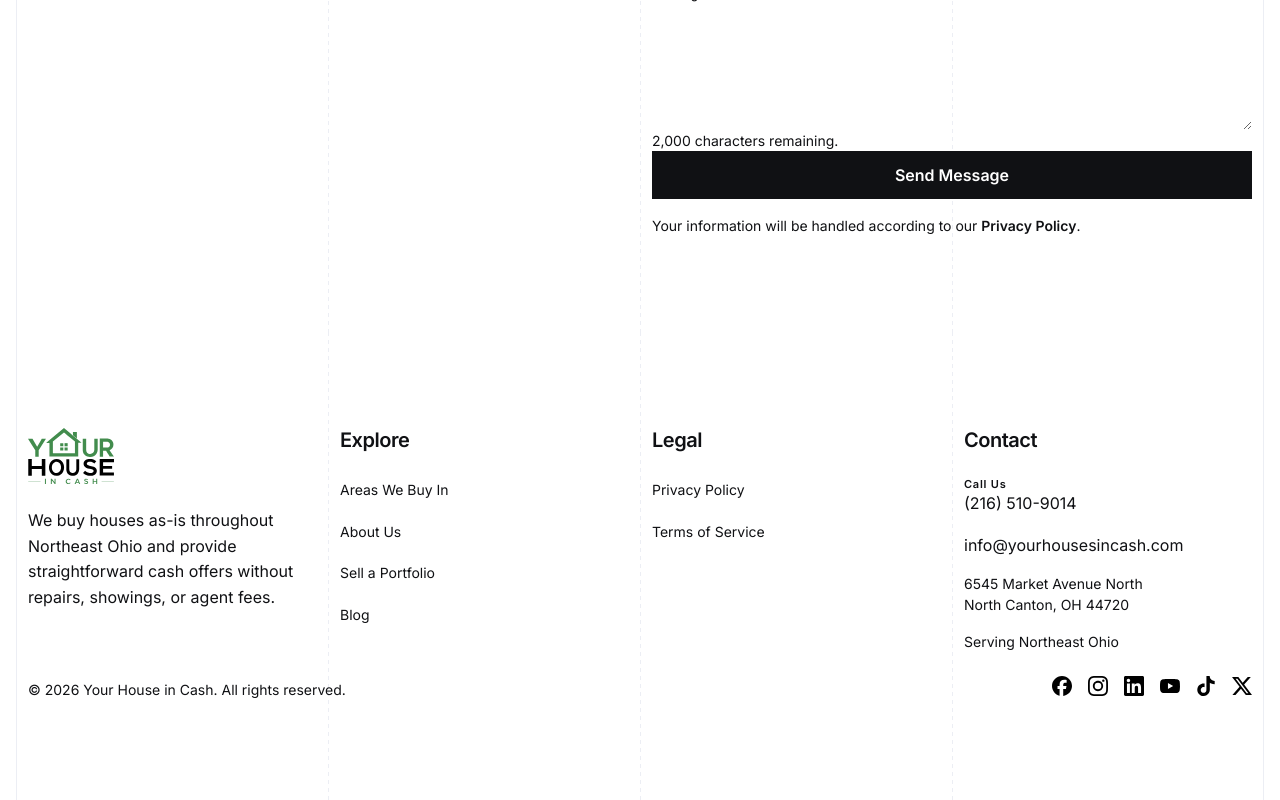
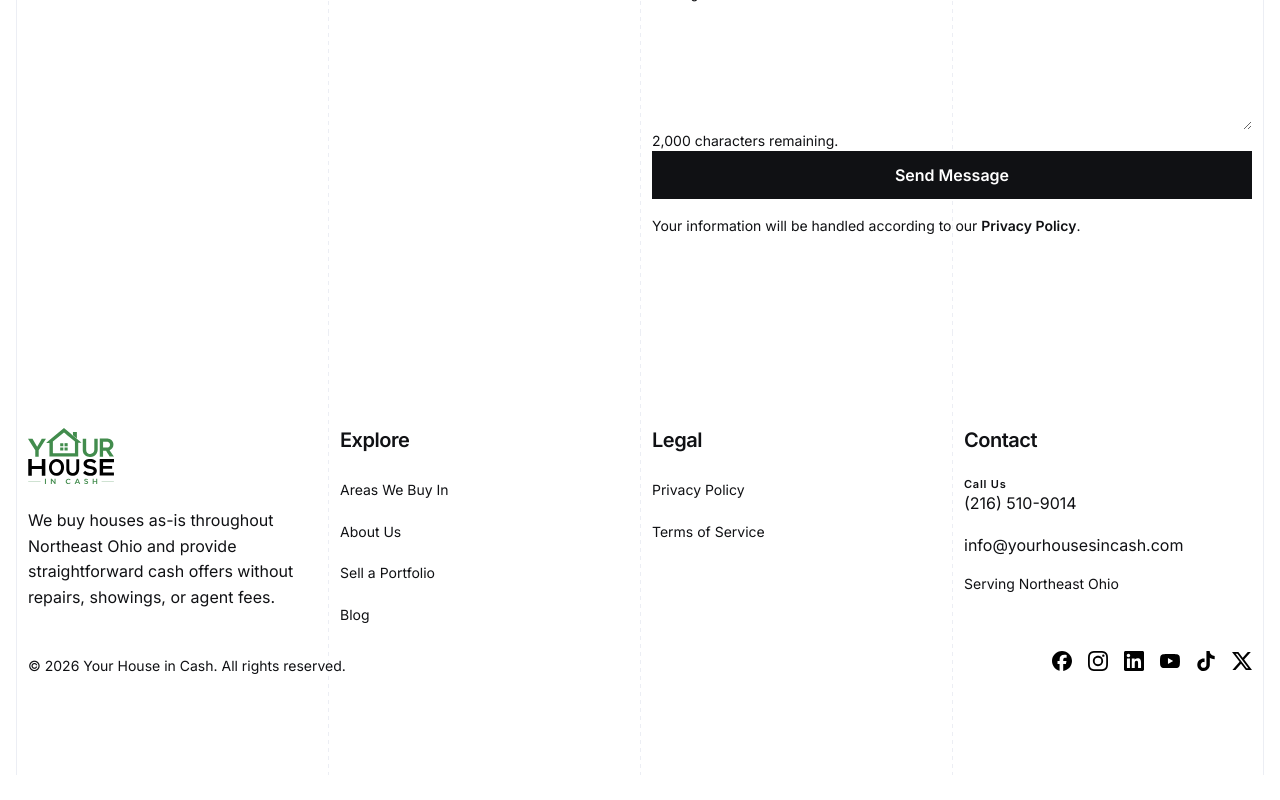
Before and after one commit to YHICAdmin/your-house-in-cash, a Next.js app: page /contact in a window 1280 px wide. Shown: the part 572-1372 px from the top of the page. After the commit the page ends 1347 px from the top, so only its background shows below. Built offline with nearby package versions, Linux system fonts and the light colour scheme.

Commit message:
Remove footer street address

```diff
--- a/project-documentation/shared-sections.md
+++ b/project-documentation/shared-sections.md
@@ -286,7 +286,6 @@ The Footer is divided into Company, Navigation, Legal, and Contact content areas
 - Phone number: `(216) 510-9014`.
 - The phone number uses link semantics and navigates to `tel:2165109014`.
 - Email: `info@yourhousesincash.com`, linked to `mailto:info@yourhousesincash.com`.
-- Physical address: **6545 Market Avenue North, North Canton, OH 44720**.
 - Service-area text: **Serving Northeast Ohio**.
 
 ### Component and Semantics
@@ -294,7 +293,6 @@ The Footer is divided into Company, Navigation, Legal, and Contact content areas
 - The heading uses `H2` semantics.
 - The phone number uses the documented `Text Link` Component.
 - The email uses the documented `Text Link` Component with the Footer's regular font weight (`400`).
-- The physical address uses `address` semantics, with the street on the first line and city, state, and ZIP on the second line.
 - The service-area text uses paragraph semantics.
 
 ### Visual Design
@@ -302,17 +300,16 @@ The Footer is divided into Company, Navigation, Legal, and Contact content areas
 - The heading uses the global `H4` typography.
 - The **Call Us** label uses the global `Label` typography.
 - The service-area text uses the global `Body Small` typography and `Text Secondary` color.
-- The physical address uses `Body Small`, Text Secondary, and normal (non-italic) font style.
 
 ### Dimensions and Alignment
 
-- The heading, **Call Us** label, phone number, email, physical address, and service-area text form one left-aligned vertical content flow in that order. The email wraps when needed to remain within the column.
+- The heading, **Call Us** label, phone number, email, and service-area text form one left-aligned vertical content flow in that order. The email wraps when needed to remain within the column.
 
 ### Spacing
 
 - `M` (`24px`) separates the heading from the **Call Us** label across all Breakpoints.
 - `XS` (`8px`) separates the **Call Us** label from the phone number across all Breakpoints.
-- `S` (`16px`) separates the phone number, email, physical address, and service-area text from each adjacent item across all Breakpoints.
+- `S` (`16px`) separates the phone number, email, and service-area text from each adjacent item across all Breakpoints.
 
 ## Footer Bottom Row
 
--- a/src/components/layout/site-footer.module.css
+++ b/src/components/layout/site-footer.module.css
@@ -73,12 +73,7 @@
   overflow-wrap: anywhere;
 }
 
-.address {
-  font-style: normal;
-}
-
-.serviceArea,
-.address {
+.serviceArea {
   margin: var(--spacing-s) 0 0;
   color: var(--color-text-secondary);
 }
--- a/src/components/layout/site-footer.tsx
+++ b/src/components/layout/site-footer.tsx
@@ -88,10 +88,6 @@ export function SiteFooter({ background = "default" }: {
           <TextLink className={styles.email} href="mailto:info@yourhousesincash.com">
             info@yourhousesincash.com
           </TextLink>
-          <address className={`${styles.address} text-body-small`}>
-            6545 Market Avenue North<br />
-            North Canton, OH 44720
-          </address>
           <p className={`${styles.serviceArea} text-body-small`}>
             Serving Northeast Ohio
           </p>
```
